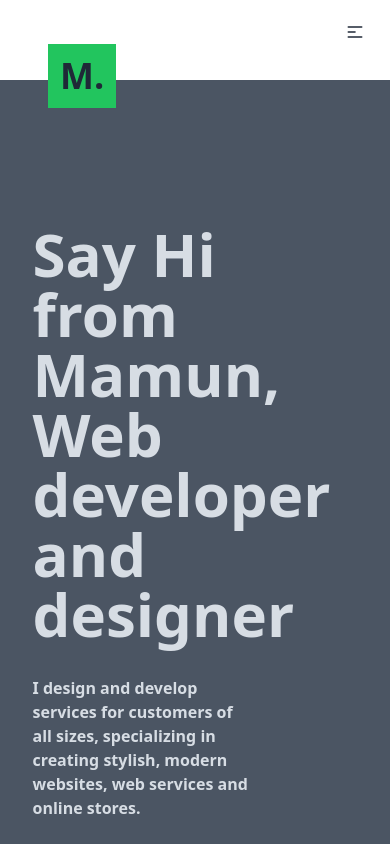
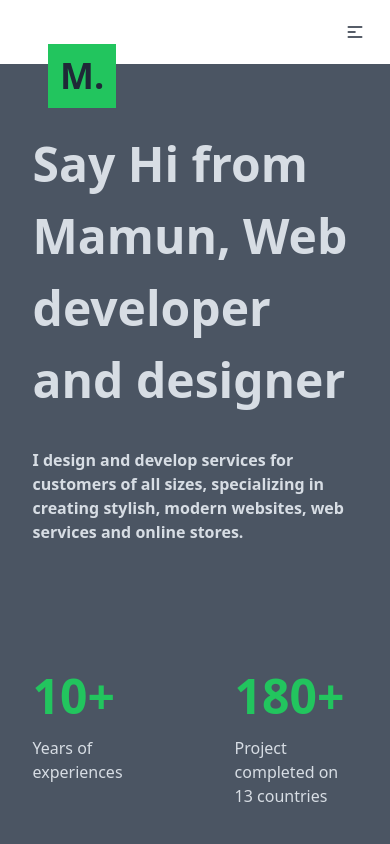
Before and after one commit to Mamunfx/PortfolioWeb, a React (Vite) app in the folder Client/portfolio-web/: page / in a window 390 px wide. Shown: the top 844 px of the page. Built offline with nearby package versions, Linux system fonts and the light colour scheme.

Commit message:
100% done

```diff
--- a/Client/portfolio-web/src/Components/Banner.jsx
+++ b/Client/portfolio-web/src/Components/Banner.jsx
@@ -5,13 +5,13 @@ import { IoLogoInstagram } from "react-icons/io";
 import { FaGithub } from "react-icons/fa";
 const Banner = () => {
   return (
-    <div className="hero min-h-screen bg-gray-600 mt-20 pt-8 ">
+    <div className="hero min-h-screen bg-gray-600 mt-16 lg:mt-0 pt-8 lg:pt-12 ">
 
-      <div className=" text-neutral-content grid lg:grid-cols-3 lg:gap-0 gap-8  w-10/12 py-8 ">
+      <div className=" text-neutral-content grid lg:grid-cols-3   w-10/12 py-8 space-y-14 lg:space-y-14">
 
-        <div className=" text-left items-start space-y-8 pt-20 col-span-2 ">
-          <h1 className="mb-5 text-6xl lg:text-[5rem]  font-semibold w-4/5">Say Hi from Mamun, Web developer and designer</h1>
-          <p className="mb-5 w-4/6 font-semibold lg:text-lg">
+        <div className=" text-left items-start space-y-8 lg:pt-32 col-span-2 ">
+          <h1 className="mb-5 text-[3rem] lg:text-7xl font-semibold w-full lg:w-4/6">Say Hi from Mamun, Web developer and designer</h1>
+          <p className="mb-5 w-full lg:w-4/6 font-semibold lg:text-xl">
             I design and develop services for customers of all sizes, specializing in creating stylish, modern websites, web services and online stores.
           </p>
 
@@ -28,7 +28,7 @@ const Banner = () => {
 
         </div>
 
-        <div className='border rounded-2xl p-8 px-12 space-y-8 text-center text-lg'>
+        <div className='border rounded-2xl p-8 px-12 space-y-8 text-center text-lg '>
         <div className='flex justify-between mb-12'>
           <h1 className=' font-bold text-2xl'>MAMUN  </h1>
           <h1 className='text-right text-sm'>Web designer <br />& developer</h1>
--- a/Client/portfolio-web/src/Components/ExtraBanner.jsx
+++ b/Client/portfolio-web/src/Components/ExtraBanner.jsx
@@ -12,7 +12,7 @@ const ExtraBanner = () => {
       <div className="absolute inset-0 bg-black opacity-70"></div>
 
       <div className="relative z-10 text-center">
-        <h1 className="text-4xl text-white mb-4">
+        <h1 className="text-3xl w-10/12 lg:w-full mx-auto lg:text-5xl text-white mb-4">
           Let's work together on our next project
         </h1>
 
--- a/Client/portfolio-web/src/Components/GetInTouch.jsx
+++ b/Client/portfolio-web/src/Components/GetInTouch.jsx
@@ -15,7 +15,7 @@ const GetInTouch = () => {
         <div className="my-16 w-10/12 mx-auto">
 
             <div className='flex justify-center my-8 mb-24'>
-            <div class="relative  text-black border-4 border-black p-5 text-4xl font-semibold mb-4 w-fit">
+            <div class="relative text-black  border-4 border-black p-5 text-4xl font-semibold mb-4 w-fit">
                 <div class="absolute bottom-0 left-[25%] transform -translate-x-1/2 translate-y-full w-0 h-0 border-t-[20px] border-t-black border-r-[20px] border-x-transparent"></div>
                 Get In Touch
               </div>
--- a/Client/portfolio-web/src/Components/Portfolio.jsx
+++ b/Client/portfolio-web/src/Components/Portfolio.jsx
@@ -6,8 +6,8 @@ const Portfolio = () => {
         <div className="w-5/6 mx-auto my-16">
           <h1 className=" text-4xl font-bold">Portfolio</h1>
         </div>
-        <div className="grid grid-cols-7  w-5/6 mx-auto gap-8">
-          <div className=' mt-12 col-span-2' >
+        <div className="grid lg:grid-cols-7 grid-cols-1  w-5/6 mx-auto gap-8">
+          <div className=' lg:mt-12 lg:col-span-2' >
             <img
               src="https://i.ibb.co.com/bgx1wMrZ/Screenshot-2025-02-11-014359.png"
 
@@ -21,7 +21,7 @@ const Portfolio = () => {
           />
          </div>
 
-          <div className='mt-12 col-span-2'>
+          <div className='lg:mt-12 lg:col-span-2'>
           <img
             src="https://i.ibb.co.com/d0Wtg239/Screenshot-2025-02-11-014153.png"
             alt=""
--- a/Client/portfolio-web/src/Components/Skills.jsx
+++ b/Client/portfolio-web/src/Components/Skills.jsx
@@ -5,7 +5,7 @@ const Skills = () => {
     return (
       <div className="my-8">
         <div>
-          <h1 className="text-center font-bold text-4xl my-20">Skills Set</h1>
+          <h1 className="text-center font-bold text-4xl lg:my-20 my-12 mt-24 ">Skills Set</h1>
         </div>
         <div className="grid grid-cols-1 lg:grid-cols-2 w-4/5 mx-auto gap-16 lg:gap-8">
           <div className="text-lg space-y-8">
@@ -66,7 +66,7 @@ const Skills = () => {
             <div className=' border-b-4 border-green-500 '>
             </div>
 
-            <div className="flex justify-between pt-4 w-6/12">
+            <div className="flex justify-between pt-4 w-7/12">
               <h1>Copywriting</h1>
               <div class="relative   border-2 border-black p-1 text-sm w-fit">
                 <div class="absolute bottom-0 left-[25%] transform -translate-x-1/2 translate-y-full w-0 h-0 border-t-[10px] border-t-black border-r-[10px] border-x-transparent"></div>
```
